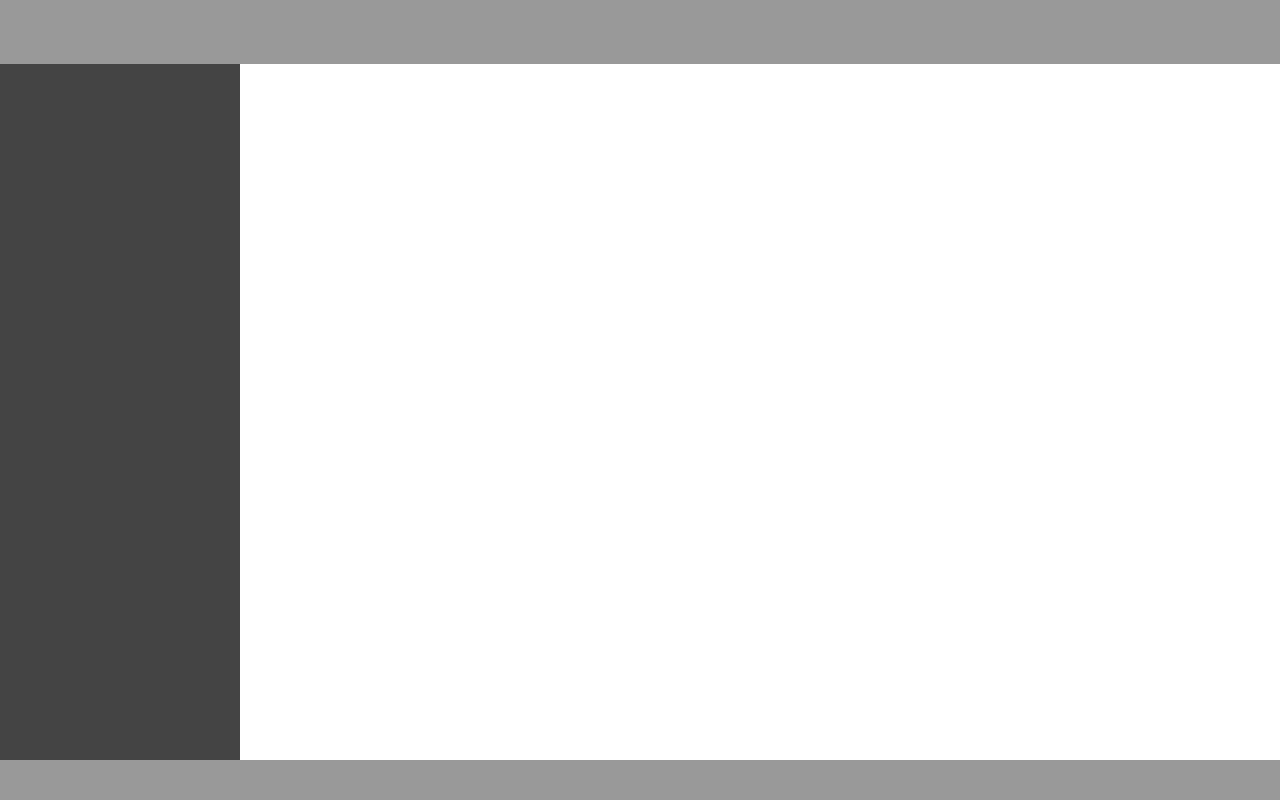
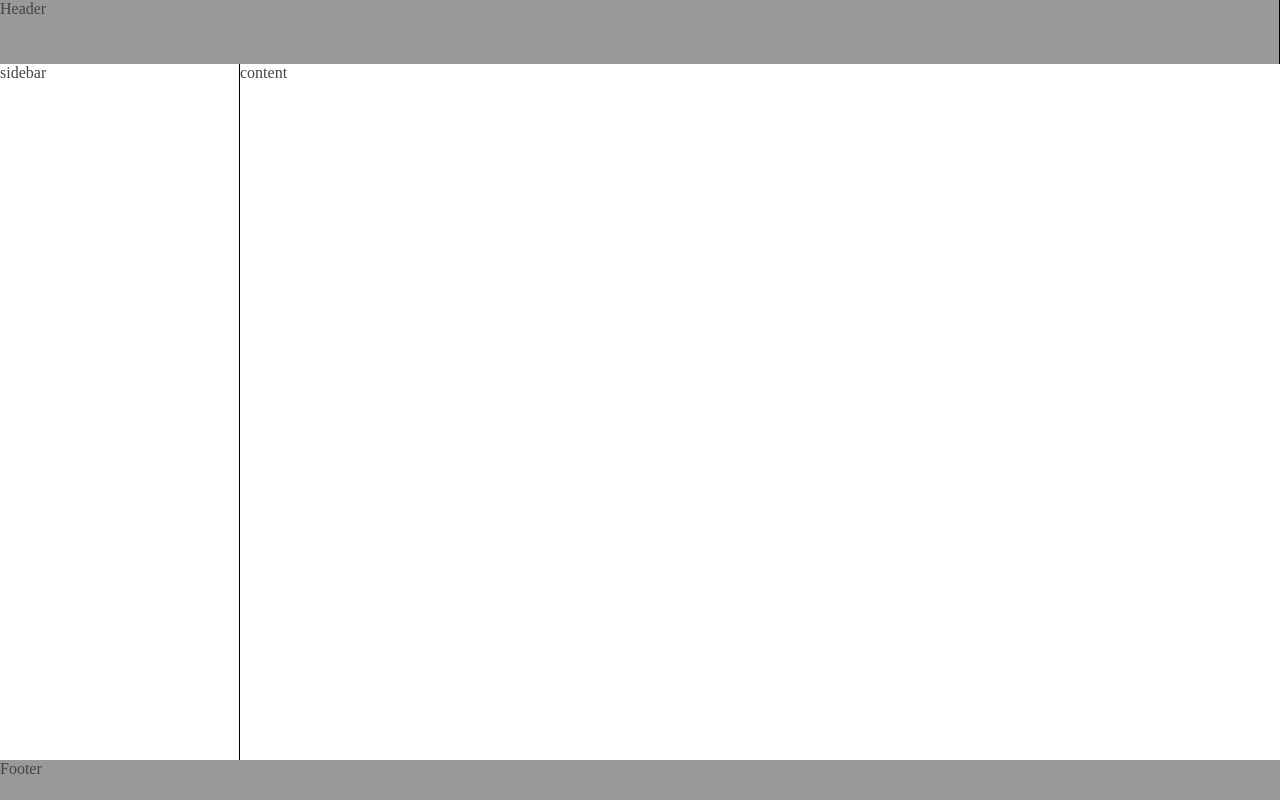
Before and after one commit to DevManish-07/ReactComponents, a React (Create React App) app: page / in a window 1280 px wide. Built offline with nearby package versions, Linux system fonts and the light colour scheme.

Commit message:
Created initial components for sidebar, Header, Footer

```diff
--- a/src/App.css
+++ b/src/App.css
@@ -12,7 +12,7 @@ body {
 .sidebar {
   grid-area: sidebar;
   height: var(--main-content-height);
-  background-color: #444;
+  border-right: 1px solid black;
 }
 
 .content {
@@ -23,6 +23,7 @@ body {
 .header {
   grid-area: header;
   height: var(--header-height);
+  border-right: 1px solid black;
 }
 
 .footer {
--- a/src/App.js
+++ b/src/App.js
@@ -1,12 +1,21 @@
 import "./App.css";
+import { Sidebar } from "./pagecomponents/sidebar/side_bar";
+import { Header } from "./pagecomponents/header/header";
+import { Footer } from "./pagecomponents/footer/footer";
 
 function App() {
   return (
     <div class="wrapper">
-      <div class="header"></div>
-      <div class="sidebar"></div>
-      <div class="content"></div>
-      <div class="footer"></div>
+      <div class="header">
+        <Header />
+      </div>
+      <div class="sidebar">
+        <Sidebar />
+      </div>
+      <div class="content">content</div>
+      <div class="footer">
+        <Footer />
+      </div>
     </div>
   );
 }
--- /dev/null
+++ b/src/pagecomponents/footer/footer.js
@@ -0,0 +1,3 @@
+export const Footer = () => {
+  return <div>Footer</div>;
+};
--- /dev/null
+++ b/src/pagecomponents/header/header.js
@@ -0,0 +1,5 @@
+const Header = () => {
+  return <div>Header</div>;
+};
+
+export { Header };
--- /dev/null
+++ b/src/pagecomponents/sidebar/side_bar.css
@@ -0,0 +1 @@
+/* TODO: Add styles for sidebar */
--- /dev/null
+++ b/src/pagecomponents/sidebar/side_bar.js
@@ -0,0 +1,3 @@
+export const Sidebar = () => {
+  return <div>sidebar</div>;
+};
```
